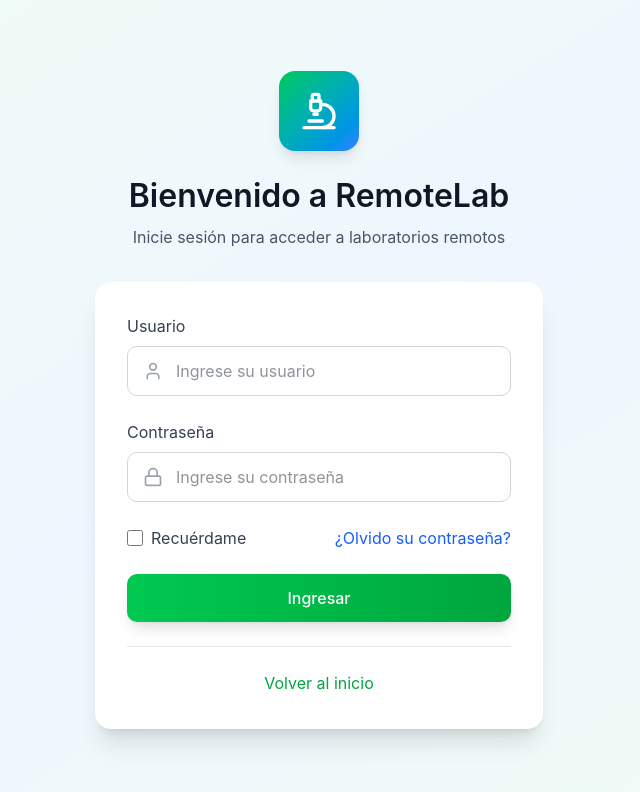
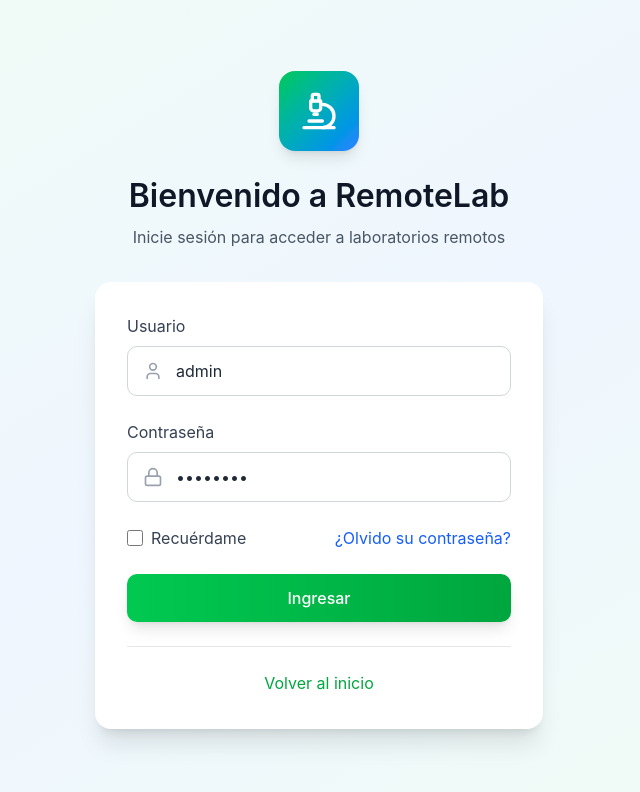
Before and after one commit to SpidlaDEV/remo-lab-uncaus, a React (Vite) app: page / in a window 1280 px wide. Both pictures are taken after a click on the button "Iniciar Sesión". Shown: the top 792 px of the page, without its empty margins (321-961 px from the left). Built offline with nearby package versions, Linux system fonts and the light colour scheme.

Commit message:
CHANGE - Seteando valores por defecto en el login

```diff
--- a/src/components/LoginPage.tsx
+++ b/src/components/LoginPage.tsx
@@ -7,8 +7,8 @@ interface LoginPageProps {
 }
 
 export function LoginPage({ onLogin, onHome }: LoginPageProps) {
-  const [username, setUsername] = useState('');
-  const [password, setPassword] = useState('');
+  const [username, setUsername] = useState('admin');
+  const [password, setPassword] = useState('password');
   const [rememberMe, setRememberMe] = useState(false);
 
   const handleSubmit = (e: React.FormEvent) => {
```
